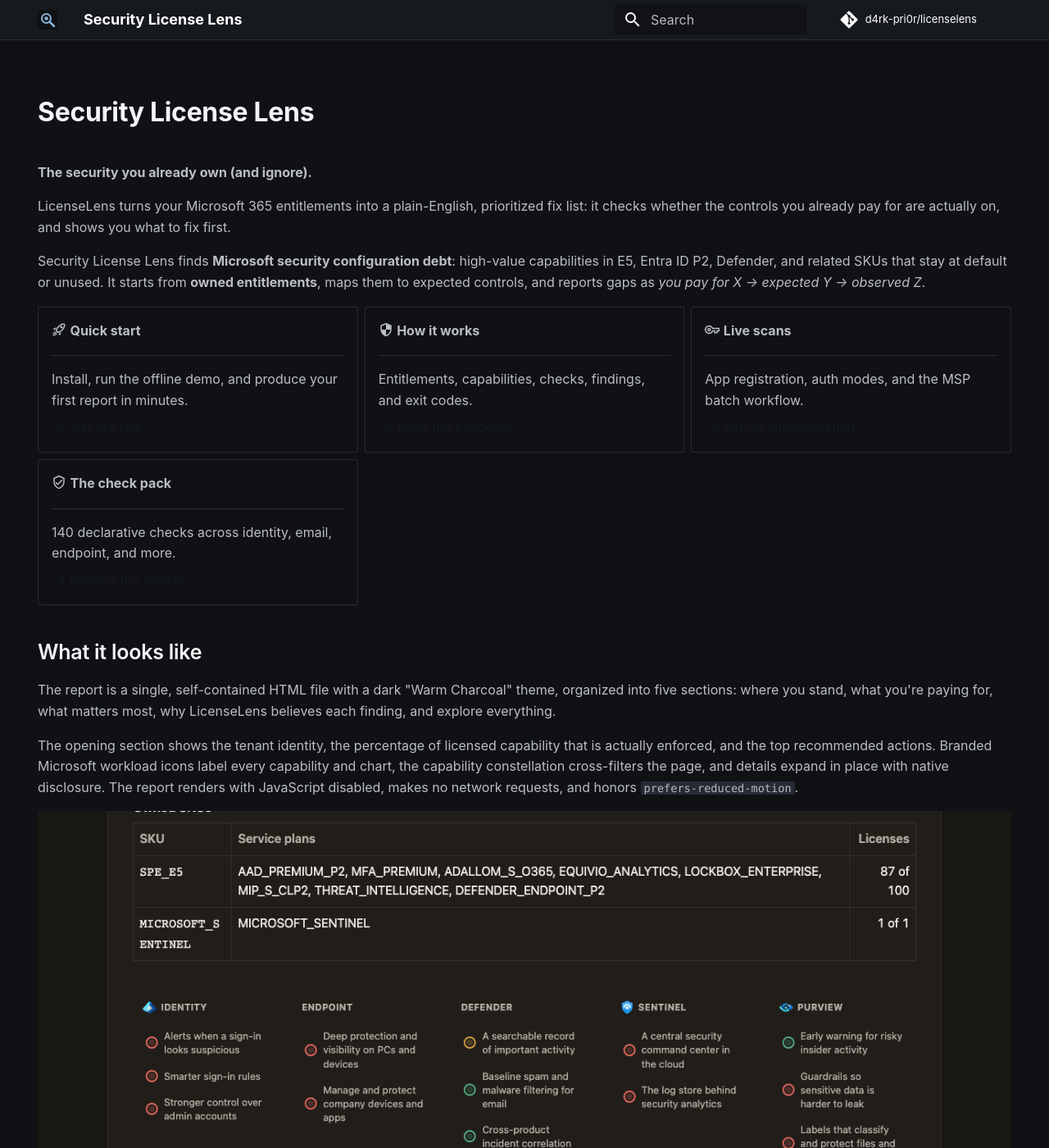
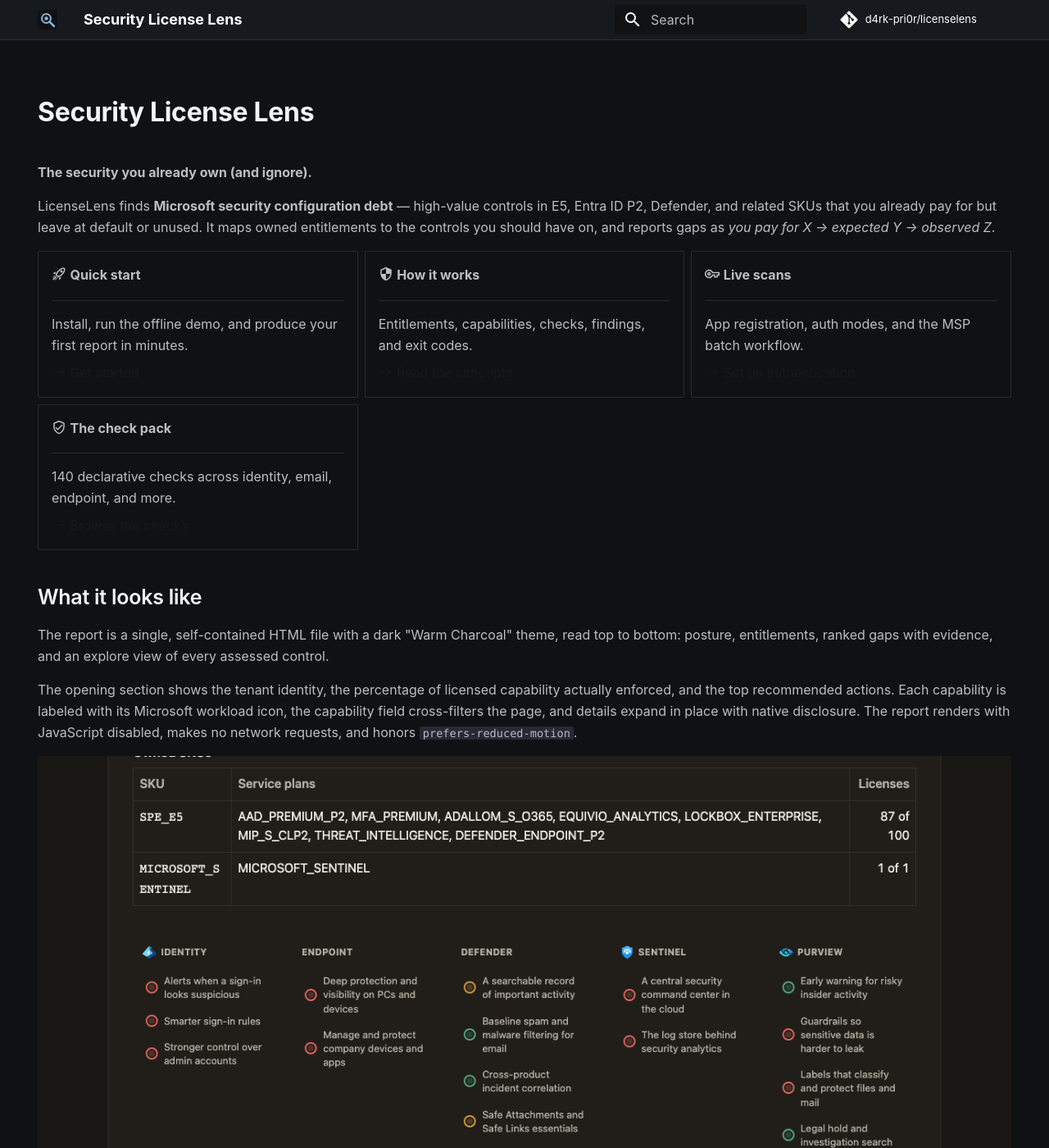
Before and after one commit to d4rk-pri0r/licenselens, an MkDocs documentation site: the page built from docs/index.md, in a window 1280 px wide and 1400 px high. Shown: the whole window at 82% size. Built offline with MkDocs 1.6.1 and Material for MkDocs 9.7.7, drawn with Linux system fonts in a browser that asks for light colours; comment, search, counter and statistics services are not loaded.

Commit message:
docs: strip marketing voice from customer-facing prose

```diff
--- a/docs/index.md
+++ b/docs/index.md
@@ -8,14 +8,11 @@
 
 **The security you already own (and ignore).**
 
-LicenseLens turns your Microsoft 365 entitlements into a plain-English,
-prioritized fix list: it checks whether the controls you already pay for are
-actually on, and shows you what to fix first.
-
-Security License Lens finds **Microsoft security configuration debt**:
-high-value capabilities in E5, Entra ID P2, Defender, and related SKUs that stay
-at default or unused. It starts from **owned entitlements**, maps them to
-expected controls, and reports gaps as *you pay for X → expected Y → observed Z*.
+LicenseLens finds **Microsoft security configuration debt** — high-value
+controls in E5, Entra ID P2, Defender, and related SKUs that you already pay
+for but leave at default or unused. It maps owned entitlements to the controls
+you should have on, and reports gaps as *you pay for X → expected Y → observed
+Z*.
 
 <div class="grid cards" markdown>
 
@@ -56,16 +53,15 @@
 ## What it looks like
 
 The report is a single, self-contained HTML file with a dark "Warm Charcoal"
-theme, organized into five sections: where you stand, what you're paying for,
-what matters most, why LicenseLens believes each finding, and explore
-everything.
+theme, read top to bottom: posture, entitlements, ranked gaps with evidence,
+and an explore view of every assessed control.
 
 The opening section shows the tenant identity, the percentage of licensed
-capability that is actually enforced, and the top recommended actions.
-Branded Microsoft workload icons label every capability and chart, the
-capability constellation cross-filters the page, and details expand in place
-with native disclosure. The report renders with JavaScript disabled, makes no
-network requests, and honors `prefers-reduced-motion`.
+capability actually enforced, and the top recommended actions. Each capability
+is labeled with its Microsoft workload icon, the capability field cross-filters
+the page, and details expand in place with native disclosure. The report renders
+with JavaScript disabled, makes no network requests, and honors
+`prefers-reduced-motion`.
 
 ![The dashboard: what you own, what's working, and what to fix first.](images/report-hero.png)
 
```
Also changed, not shown: README.md (+12 -11 lines), docs/comparison.md (+2 -28 lines), docs/limitations.md (+1 -1 lines), docs/package-readme.md (+14 -12 lines), docs/report.md (+4 -4 lines).
